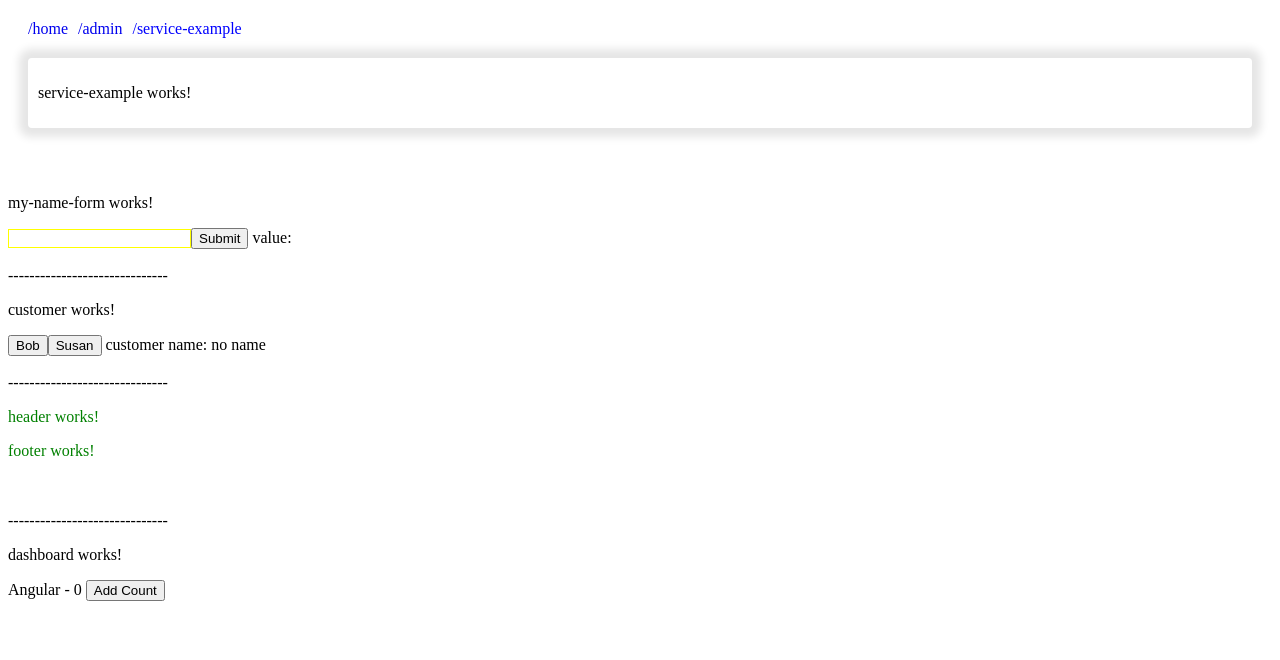
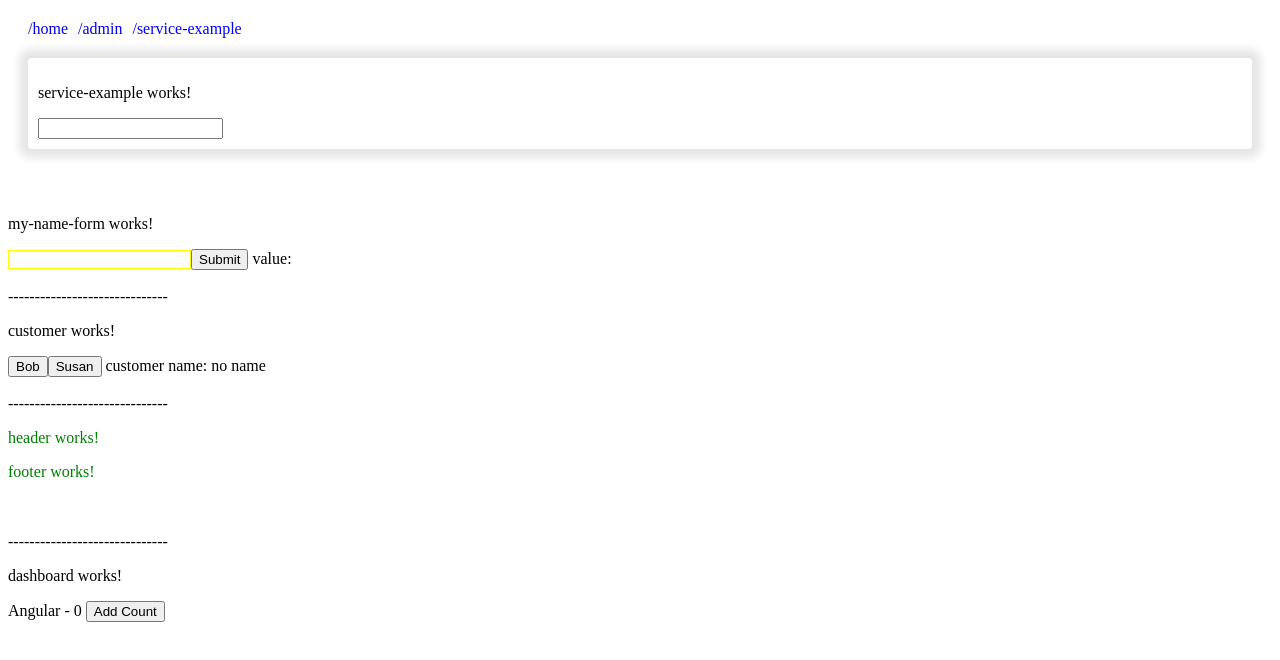
Before and after one commit to schuchard/ng-crash-course-201909, an Angular app: page /service-example in a window 1280 px wide. Shown: the top 660 px of the page. Built offline with nearby package versions, Linux system fonts and the light colour scheme.

Commit message:
reactive username service example

```diff
--- a/src/app/app.component.ts
+++ b/src/app/app.component.ts
@@ -13,6 +13,7 @@ export class AppComponent {
   counter = new BehaviorSubject(0);
   customerName = { name: 'no name' };
   myNameFormValue = '';
+  username;
 
   routes = ['/home', '/admin', '/service-example'];
 
@@ -33,4 +34,8 @@ export class AppComponent {
   handleSubmitName(value) {
     this.myNameFormValue = value;
   }
+
+  handleUsername(name) {
+    this.username = name;
+  }
 }
--- a/src/app/service-example/service-example.component.html
+++ b/src/app/service-example/service-example.component.html
@@ -1 +1,4 @@
 <p>service-example works!</p>
+<form [formGroup]="userForm">
+  <input type="text" formControlName="user" />
+</form>
--- a/src/app/service-example/service-example.component.ts
+++ b/src/app/service-example/service-example.component.ts
@@ -1,15 +1,25 @@
-import { Component, OnInit } from '@angular/core';
+import { Component, OnInit, Output, EventEmitter } from '@angular/core';
+import { UserService } from '../core/user-service/user-service.service';
+import { FormBuilder } from '@angular/forms';
 
 @Component({
   selector: 'app-service-example',
   templateUrl: './service-example.component.html',
-  styleUrls: ['./service-example.component.scss']
+  styleUrls: ['./service-example.component.scss'],
 })
 export class ServiceExampleComponent implements OnInit {
+  userForm = this.fb.group({
+    user: [''],
+  });
 
-  constructor() { }
+  @Output() username = new EventEmitter<string>();
+
+  constructor(private fb: FormBuilder, private userService: UserService) {}
 
   ngOnInit() {
+    this.userForm.valueChanges.subscribe(({ user }) => {
+      console.log(this.userService.getName(user));
+      this.username.emit(user ? this.userService.getName(user) : '');
+    });
   }
-
 }
```
